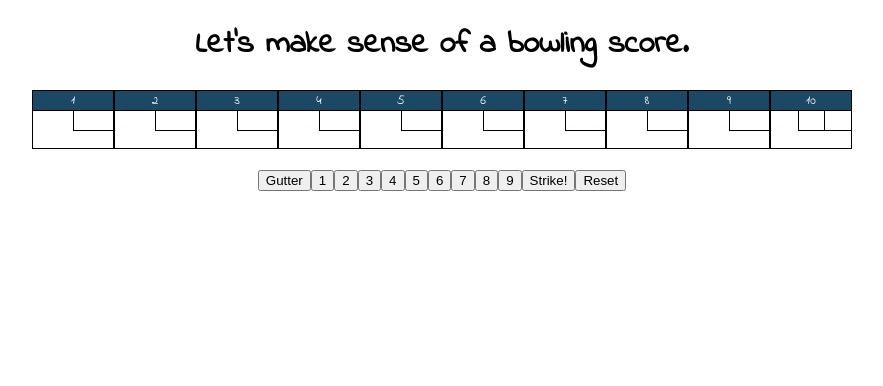
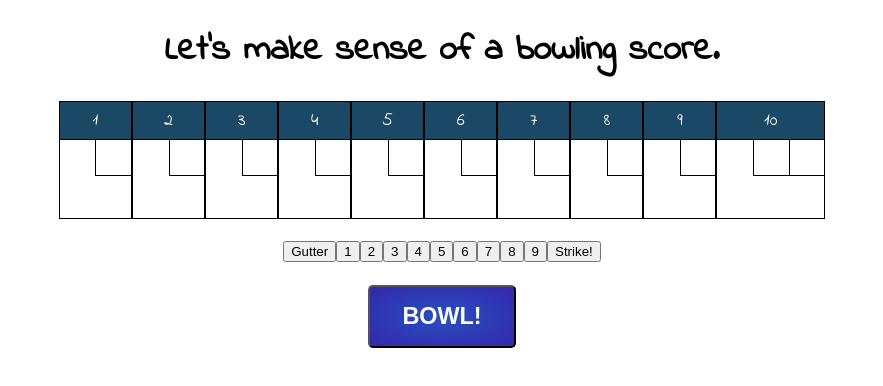
Before and after one commit to brentdanley/bowling-scores, a React (Create React App) app: page / in a window 1280 px wide. Shown: the top 386 px of the page, without its empty margins (198-1081 px from the left). Built offline with nearby package versions, Linux system fonts and the light colour scheme.

Commit message:
Myriad bug fixes, style changes. New favicon and title.

```diff
--- a/public/index.html
+++ b/public/index.html
@@ -7,7 +7,7 @@
     <meta name="theme-color" content="#000000" />
     <meta
       name="description"
-      content="Web site created using create-react-app"
+      content="A React App to explain the bowling scoring algorithm"
     />
     <link rel="apple-touch-icon" href="%PUBLIC_URL%/logo192.png" />
     <!--
@@ -24,7 +24,7 @@
       work correctly both with client-side routing and a non-root public URL.
       Learn how to configure a non-root public URL by running `npm run build`.
     -->
-    <title>React App</title>
+    <title>How to Score in Bowling</title>
   </head>
   <body>
     <noscript>You need to enable JavaScript to run this app.</noscript>
--- a/src/App.js
+++ b/src/App.js
@@ -10,8 +10,7 @@ function App() {
 
   return (
     <div className="App">
-      <header className="App-header">
-      </header>
+      <header className="App-header"></header>
       <h1>Let's make sense of a bowling score.</h1>
       <Frames frames={frames} score={totalScore} />
       <Rolls updateFrames={setFrames} frames={frames} score={totalScore} updateScore={setTotalScore} />
--- a/src/components/Frames.js
+++ b/src/components/Frames.js
@@ -16,6 +16,7 @@ const Frames = ({ frames }) => {
                 const p = {
                     frame: frame,
                     index: i,
+                    key: i,
                     stringScore: score,
                 }
                 if (i !== 10) return <SingleFrame {...p} />
--- a/src/components/Rolls.js
+++ b/src/components/Rolls.js
@@ -1,5 +1,7 @@
 import React, { useState } from 'react'
 import {Frame} from '../App'
+
+import styles from './rolls.module.scss'
 
 const Rolls = (props) => {
     const [pinsLeft, setPins] = useState(10)
@@ -83,7 +85,7 @@ const Rolls = (props) => {
                         >{(i === pinsLeft && !isFirstRoll) ? 'Spare!' : button}</button>
                 })
             }
-            <button onClick={resetString}>Reset</button>
+            <button className={styles.resetButton} onClick={resetString}>Bowl!</button>
         </div>
     )
 }
--- a/src/components/SingleFrame.js
+++ b/src/components/SingleFrame.js
@@ -18,6 +18,7 @@ const roll2 = frame => {
 }
 
 let frameJSX = (frame, i, stringScore) => {
+
     if (i === 9) {
         return <><div className={styles.roll1}>{frame.roll1 < 10 ? frame.roll1 : 'X'}</div><div className={styles.roll2}>{frame.roll2 !== null && frame.roll1 + frame.roll2 === 10 ? '/' : frame.roll2}</div><div className={styles.roll3}>{frame.roll3}</div><div className={styles.score}>{isCompletedFrame(frame) ? stringScore : ''}</div></>
     }
@@ -25,10 +26,14 @@ let frameJSX = (frame, i, stringScore) => {
 }
 
 const SingleFrame = ({ frame, index, stringScore }) => {
+    const isStrike = frame.roll1 === 10 ? true : false
+    const isSpare = frame.roll2 !== null && frame.roll1 + frame.roll2 === 10 ? true : false
 
-    const style = (index === 9) ? `${styles.wrapper} ${styles.ten}` : styles.wrapper
+    let frameStyle = (index === 9) ? `${styles.wrapper} ${styles.ten}` : styles.wrapper
+    if (isStrike) frameStyle = `${frameStyle} ${styles.strike}`
+    if (isSpare) frameStyle = `${frameStyle} ${styles.spare}`
     return (
-        <div className={style}><div className={styles.frame}>{index + 1}</div>{frameJSX(frame, index, stringScore)}</div>
+        <div className={frameStyle} key={index}><div className={styles.frameHeader}>{index + 1}</div>{frameJSX(frame, index, stringScore)}</div>
     )
 }
 
--- a/src/components/SingleFrame.module.scss
+++ b/src/components/SingleFrame.module.scss
@@ -2,18 +2,53 @@
     display: grid;
     grid-template-areas: 'frame frame' 'roll1 roll2' 'score score';
     grid-template-columns: 1fr 1fr;
-    width: 80px;
     border: 1px solid black;
+
+    &.strike {
+        background-color:rgb(238, 137, 154);
+
+        .roll2 {
+            color: red;
+            font-weight: bold;
+        }
+    }
+
+    &.spare {
+        background-color: rgb(179, 179, 179);
+
+        .roll2 {
+            color: rgb(14, 68, 148);
+            font-weight: bold;
+        }
+    }
 
     &.ten {
         grid-template-columns: 1fr 1fr 1fr;
         grid-template-areas: 'frame frame frame' 'roll1 roll2 roll3' 'score score score';
     }
 
+    .frameHeader {
+        grid-area: frame;
+        background-color: rgb(26, 72, 101);
+        border-bottom: 1px solid black;
+        font-size: 1em;
+        color: white;
+        padding: .3em;
+    }
+
+    .roll1, .roll2, .roll3 {
+        font-size: 1.2em;
+        display: flex;
+        align-items: center;
+        justify-content: center;
+        padding: 0.3em;
+        padding: 0.3em;
+        height: 1em;
+        width: 1em;
+    }
+
     .roll1 {
         grid-area: roll1;
-        font-size: large;
-        height: 20px;
     }
 
     .roll2 {
@@ -28,16 +63,9 @@
         border-bottom: 1px solid black;
     }
 
-    .frame {
-        grid-area: frame;
-        background-color: rgb(26, 72, 101);
-        border-bottom: 1px solid black;
-        font-size: small;
-        color: white;
-    }
-
     .score {
         grid-area: score;
         height: 17px;
+        padding: .7em;
     }
 }
--- /dev/null
+++ b/src/components/rolls.module.scss
@@ -0,0 +1,16 @@
+// Sass partial for Rolls component
+
+.resetButton {
+    display: block;
+    border-radius: 5px;
+    color: white;
+    background: radial-gradient(ellipse at center, #2750bf 0%,#3427ac 100%);
+    display: flex;
+    align-items: center;
+    justify-content: center;
+    padding: 0.7em 1.4em;
+    font-size: 1.3em;
+    font-weight: bold;
+    margin: 20px auto;
+    text-transform: uppercase;
+}
--- a/src/index.css
+++ b/src/index.css
@@ -5,6 +5,7 @@ body {
     sans-serif;
   -webkit-font-smoothing: antialiased;
   -moz-osx-font-smoothing: grayscale;
+  font-size: 18px;
 }
 
 code {
```
Also changed, not shown: 2 other files (tests, documents, lock files or other folders).
